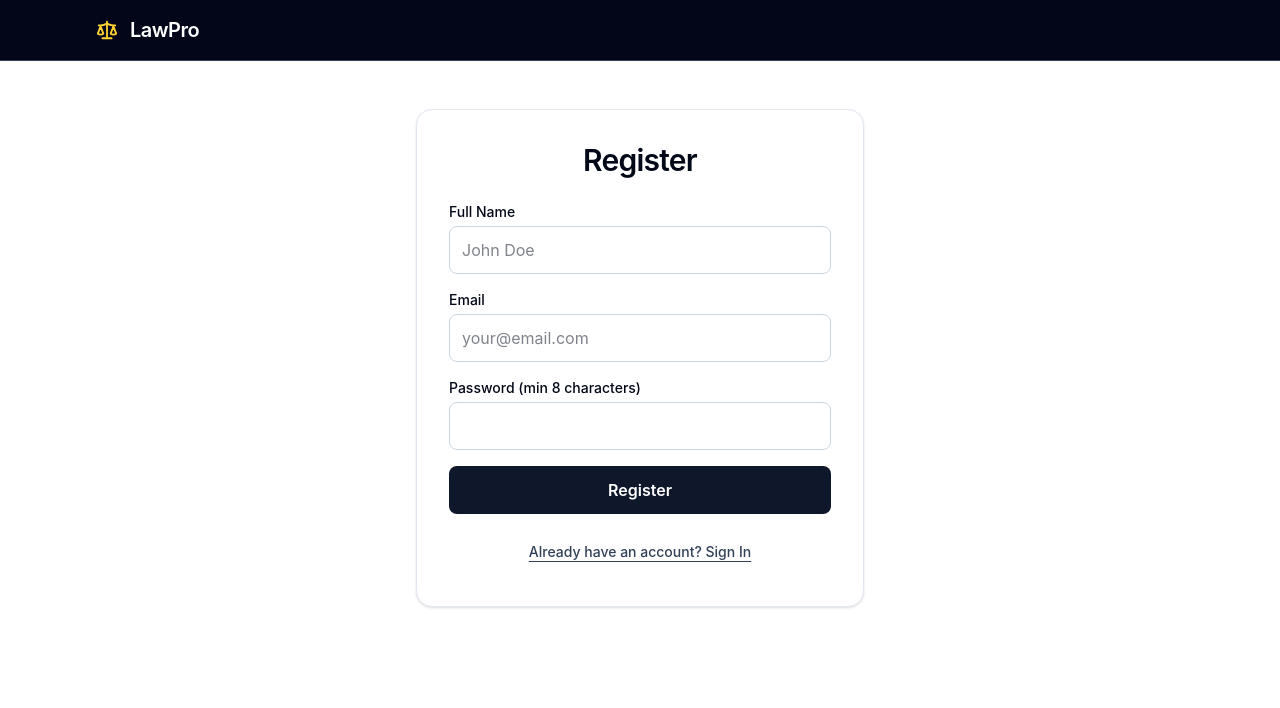
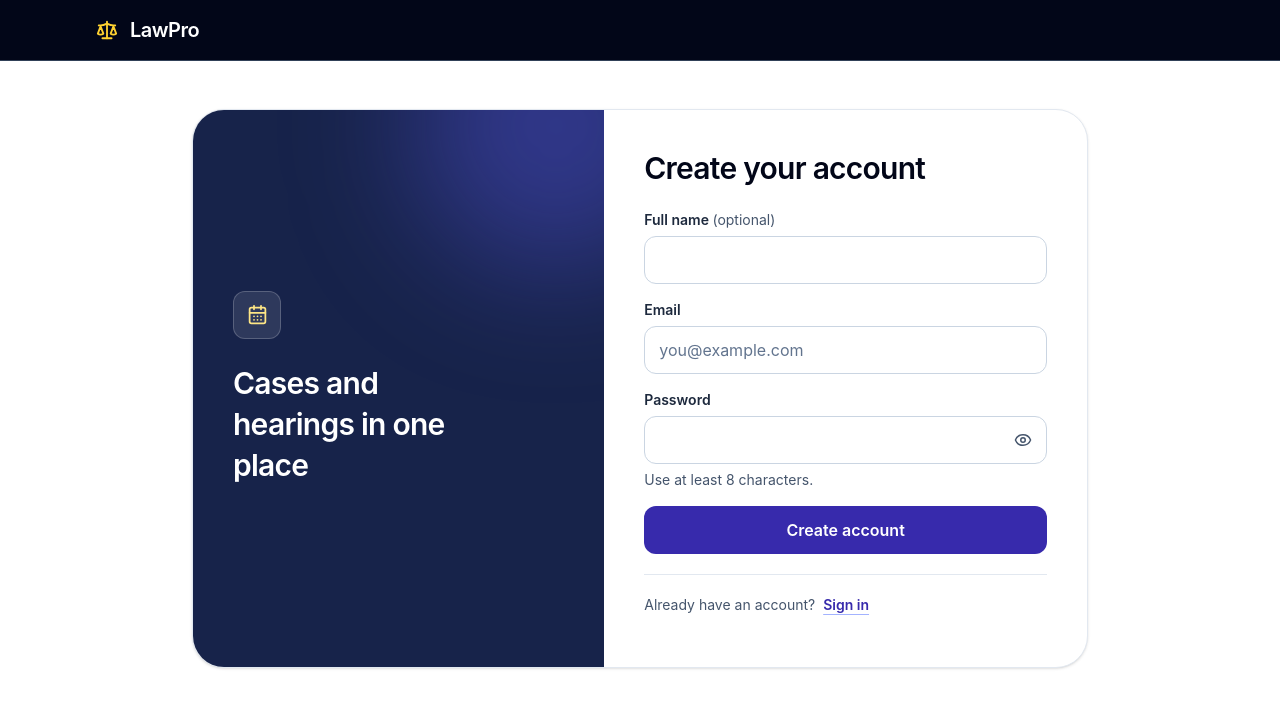
Before and after one commit to blackboa-ai/lawpro, a Next.js app in the folder frontend/: page /register in a window 1280 px wide. Shown: the top 708 px of the page. Built offline with nearby package versions, Linux system fonts and the light colour scheme; no server answers.

Commit message:
Release LawPro v2.2.2 sign-in and registration refresh

```diff
--- /dev/null
+++ b/frontend/app/AuthForm.tsx
@@ -0,0 +1,99 @@
+'use client';
+
+import Link from 'next/link';
+import { useState, type ComponentProps, type ReactNode } from 'react';
+import { CalendarDays, Eye, EyeOff, LoaderCircle } from 'lucide-react';
+
+export const authInputClass =
+  'block min-h-12 w-full rounded-xl border border-slate-300 bg-white px-3.5 py-2.5 text-base text-slate-950 placeholder:text-slate-500 focus:border-indigo-700 focus:outline-2 focus:outline-offset-2 focus:outline-indigo-700 disabled:bg-slate-50';
+
+export function AuthFormLayout({ isRegister = false, children }: {
+  isRegister?: boolean;
+  children: ReactNode;
+}) {
+  return (
+    <section
+      aria-labelledby="auth-title"
+      className="mx-auto max-w-md overflow-hidden rounded-[1.5rem] border border-slate-200 bg-white shadow-sm md:grid md:max-w-4xl md:grid-cols-[minmax(0,0.92fr)_minmax(0,1.08fr)] md:rounded-[2rem]"
+    >
+      <div className="relative isolate overflow-hidden bg-[#17234a] px-6 py-5 text-white sm:px-8 md:flex md:flex-col md:justify-center md:p-10">
+        <div aria-hidden="true" className="pointer-events-none absolute -right-24 -top-32 -z-10 h-72 w-72 rounded-full bg-indigo-500/35 blur-3xl" />
+        <div className="flex items-center gap-3 md:block">
+          <span className="inline-flex size-10 shrink-0 items-center justify-center rounded-xl border border-white/20 bg-white/10 text-amber-200 md:mb-6 md:size-12">
+            <CalendarDays size={21} aria-hidden={true} />
+          </span>
+          <p className="max-w-[15rem] text-base font-semibold leading-snug tracking-tight md:text-3xl">
+            Cases and hearings in one place
+          </p>
+        </div>
+      </div>
+
+      <div className="px-5 py-6 sm:px-8 sm:py-8 md:px-10 md:py-10">
+        <h1 id="auth-title" className="text-2xl font-semibold tracking-tight text-slate-950 sm:text-3xl">
+          {isRegister ? 'Create your account' : 'Sign in to LawPro'}
+        </h1>
+        <div className="mt-6">{children}</div>
+        <p className="mt-5 flex flex-wrap items-center gap-x-2 border-t border-slate-200 pt-2 text-sm text-slate-600">
+          {isRegister ? 'Already have an account?' : 'New to LawPro?'}
+          <Link
+            href={isRegister ? '/login' : '/register'}
+            className="inline-flex min-h-11 items-center font-semibold text-indigo-800 underline decoration-indigo-300 underline-offset-4 hover:decoration-indigo-800 focus-visible:rounded focus-visible:outline-2 focus-visible:outline-offset-2 focus-visible:outline-indigo-700"
+          >
+            {isRegister ? 'Sign in' : 'Create an account'}
+          </Link>
+        </p>
+      </div>
+    </section>
+  );
+}
+
+export function AuthPasswordInput(props: Pick<ComponentProps<'input'>, 'autoComplete' | 'value' | 'onChange' | 'minLength' | 'disabled'>) {
+  const [visible, setVisible] = useState(false);
+
+  return (
+    <div>
+      <label htmlFor="password" className="mb-1.5 block text-sm font-semibold text-slate-800">Password</label>
+      <div className="relative">
+        <input
+          {...props}
+          id="password"
+          name="password"
+          type={visible ? 'text' : 'password'}
+          autoCapitalize="none"
+          spellCheck={false}
+          aria-describedby={props.minLength ? 'password-hint' : undefined}
+          className={`${authInputClass} pr-14`}
+          required
+        />
+        <button
+          type="button"
+          aria-label={visible ? 'Hide password' : 'Show password'}
+          onClick={() => setVisible(current => !current)}
+          className="absolute end-0.5 top-0.5 inline-flex size-11 items-center justify-center rounded-lg text-slate-600 hover:bg-slate-100 hover:text-slate-950 focus-visible:outline-2 focus-visible:outline-offset-2 focus-visible:outline-indigo-700"
+        >
+          {visible ? <EyeOff size={18} aria-hidden={true} /> : <Eye size={18} aria-hidden={true} />}
+        </button>
+      </div>
+      {props.minLength && (
+        <p id="password-hint" className="mt-1.5 text-sm text-slate-600">Use at least {props.minLength} characters.</p>
+      )}
+    </div>
+  );
+}
+
+export function AuthSubmit({ loading, label, pendingLabel }: {
+  loading: boolean;
+  label: string;
+  pendingLabel: string;
+}) {
+  return (
+    <button
+      type="submit"
+      disabled={loading}
+      className="inline-flex min-h-12 w-full items-center justify-center gap-2 rounded-xl bg-indigo-800 px-4 py-2.5 font-semibold text-white hover:bg-indigo-900 focus-visible:outline-2 focus-visible:outline-offset-2 focus-visible:outline-indigo-700 disabled:opacity-70"
+    >
+      {loading ? pendingLabel : label}
+      {loading && <LoaderCircle size={17} className="motion-safe:animate-spin" aria-hidden={true} />}
+    </button>
+  );
+}
--- a/frontend/app/login/page.tsx
+++ b/frontend/app/login/page.tsx
@@ -1,9 +1,9 @@
 "use client";
 
-import Link from 'next/link'
 import { useState } from 'react'
 import { login } from '@/lib/api'
 import { useAuth } from '@/context/AuthContext'
+import { AuthFormLayout, AuthPasswordInput, AuthSubmit, authInputClass } from '../AuthForm'
 
 export default function LoginPage() {
   const [email, setEmail] = useState('')
@@ -28,63 +28,42 @@ export default function LoginPage() {
   }
 
   return (
-    <div className="mx-auto max-w-md rounded-2xl border border-slate-200 bg-white p-4 shadow-sm sm:p-8">
-      <h1 className="mb-6 text-center text-3xl font-semibold tracking-tight">Sign In</h1>
-
+    <AuthFormLayout>
       {error && (
-        <div role="alert" className="bg-red-100 border border-red-400 text-red-700 px-3 py-2 rounded mb-4">
+        <p role="alert" className="mb-4 rounded-xl border border-red-200 bg-red-50 px-3 py-2 text-sm text-red-800">
           {error}
-        </div>
+        </p>
       )}
 
-      <form onSubmit={handleSubmit} className="space-y-4">
+      <form onSubmit={handleSubmit} className="space-y-4" aria-busy={loading}>
         <div>
-          <label htmlFor="email" className="block text-sm font-medium mb-1">
+          <label htmlFor="email" className="mb-1.5 block text-sm font-semibold text-slate-800">
             Email
           </label>
           <input
             type="email"
             id="email"
+            name="email"
             autoComplete="email"
+            autoCapitalize="none"
+            spellCheck={false}
             value={email}
             onChange={(e) => setEmail(e.target.value)}
-            className="w-full rounded-lg border border-slate-300 min-h-12 px-3 py-2.5 text-base focus-visible:outline-2 focus-visible:outline-offset-2 focus-visible:outline-slate-700"
-            placeholder="your@email.com"
+            className={authInputClass}
+            placeholder="you@example.com"
             required
             disabled={loading}
           />
         </div>
 
-        <div>
-          <label htmlFor="password" className="block text-sm font-medium mb-1">
-            Password
-          </label>
-          <input
-            type="password"
-            id="password"
-            autoComplete="current-password"
-            value={password}
-            onChange={(e) => setPassword(e.target.value)}
-            className="w-full rounded-lg border border-slate-300 min-h-12 px-3 py-2.5 text-base focus-visible:outline-2 focus-visible:outline-offset-2 focus-visible:outline-slate-700"
-            required
-            disabled={loading}
-          />
-        </div>
-
-        <button
-          type="submit"
-          className="w-full rounded-lg min-h-12 bg-slate-900 py-2.5 font-semibold text-white hover:bg-slate-700 disabled:opacity-50"
+        <AuthPasswordInput
+          autoComplete="current-password"
+          value={password}
+          onChange={event => setPassword(event.target.value)}
           disabled={loading}
-        >
-          {loading ? 'Signing in...' : 'Sign In'}
-        </button>
+        />
+        <AuthSubmit loading={loading} label="Sign in" pendingLabel="Signing in…" />
       </form>
-
-      <div className="mt-4 text-center">
-        <Link href="/register" className="inline-flex min-h-11 items-center justify-center text-sm font-medium text-slate-700 underline underline-offset-4">
-          Don't have an account? Register
-        </Link>
-      </div>
-    </div>
+    </AuthFormLayout>
   )
 }
--- a/frontend/app/register/page.tsx
+++ b/frontend/app/register/page.tsx
@@ -1,9 +1,9 @@
 "use client";
 
-import Link from 'next/link'
 import { useState } from 'react'
 import { register, login } from '@/lib/api'
 import { useAuth } from '@/context/AuthContext'
+import { AuthFormLayout, AuthPasswordInput, AuthSubmit, authInputClass } from '../AuthForm'
 
 export default function RegisterPage() {
   const [email, setEmail] = useState('')
@@ -30,80 +30,59 @@ export default function RegisterPage() {
   }
 
   return (
-    <div className="mx-auto max-w-md rounded-2xl border border-slate-200 bg-white p-4 shadow-sm sm:p-8">
-      <h1 className="mb-6 text-center text-3xl font-semibold tracking-tight">Register</h1>
-
+    <AuthFormLayout isRegister>
       {error && (
-        <div role="alert" className="bg-red-100 border border-red-400 text-red-700 px-3 py-2 rounded mb-4">
+        <p role="alert" className="mb-4 rounded-xl border border-red-200 bg-red-50 px-3 py-2 text-sm text-red-800">
           {error}
-        </div>
+        </p>
       )}
 
-      <form onSubmit={handleSubmit} className="space-y-4">
+      <form onSubmit={handleSubmit} className="space-y-4" aria-busy={loading}>
         <div>
-          <label htmlFor="fullName" className="block text-sm font-medium mb-1">
-            Full Name
+          <label htmlFor="fullName" className="mb-1.5 block text-sm font-semibold text-slate-800">
+            Full name <span className="font-normal text-slate-600">(optional)</span>
           </label>
           <input
             type="text"
             id="fullName"
+            name="fullName"
             autoComplete="name"
             value={fullName}
             onChange={(e) => setFullName(e.target.value)}
-            className="w-full rounded-lg border border-slate-300 min-h-12 px-3 py-2.5 text-base focus-visible:outline-2 focus-visible:outline-offset-2 focus-visible:outline-slate-700"
-            placeholder="John Doe"
+            className={authInputClass}
             disabled={loading}
           />
         </div>
 
         <div>
-          <label htmlFor="email" className="block text-sm font-medium mb-1">
+          <label htmlFor="email" className="mb-1.5 block text-sm font-semibold text-slate-800">
             Email
           </label>
           <input
             type="email"
             id="email"
+            name="email"
             autoComplete="email"
+            autoCapitalize="none"
+            spellCheck={false}
             value={email}
             onChange={(e) => setEmail(e.target.value)}
-            className="w-full rounded-lg border border-slate-300 min-h-12 px-3 py-2.5 text-base focus-visible:outline-2 focus-visible:outline-offset-2 focus-visible:outline-slate-700"
-            placeholder="your@email.com"
+            className={authInputClass}
+            placeholder="you@example.com"
             required
             disabled={loading}
           />
         </div>
 
-        <div>
-          <label htmlFor="password" className="block text-sm font-medium mb-1">
-            Password (min 8 characters)
-          </label>
-          <input
-            type="password"
-            id="password"
-            autoComplete="new-password"
-            value={password}
-            onChange={(e) => setPassword(e.target.value)}
-            className="w-full rounded-lg border border-slate-300 min-h-12 px-3 py-2.5 text-base focus-visible:outline-2 focus-visible:outline-offset-2 focus-visible:outline-slate-700"
-            minLength={8}
-            required
-            disabled={loading}
-          />
-        </div>
-
-        <button
-          type="submit"
-          className="w-full rounded-lg min-h-12 bg-slate-900 py-2.5 font-semibold text-white hover:bg-slate-700 disabled:opacity-50"
+        <AuthPasswordInput
+          autoComplete="new-password"
+          value={password}
+          onChange={event => setPassword(event.target.value)}
+          minLength={8}
           disabled={loading}
-        >
-          {loading ? 'Registering...' : 'Register'}
-        </button>
+        />
+        <AuthSubmit loading={loading} label="Create account" pendingLabel="Creating account…" />
       </form>
-
-      <div className="mt-4 text-center">
-        <Link href="/login" className="inline-flex min-h-11 items-center justify-center text-sm font-medium text-slate-700 underline underline-offset-4">
-          Already have an account? Sign In
-        </Link>
-      </div>
-    </div>
+    </AuthFormLayout>
   )
 }
--- a/frontend/types/lucide-react.d.ts
+++ b/frontend/types/lucide-react.d.ts
@@ -26,6 +26,10 @@ declare module 'lucide-react' {
   export const Settings: React.FC<IconProps>;
   export const Bell: React.FC<IconProps>;
   export const Calendar: React.FC<IconProps>;
+  export const CalendarDays: React.FC<IconProps>;
+  export const Eye: React.FC<IconProps>;
+  export const EyeOff: React.FC<IconProps>;
+  export const LoaderCircle: React.FC<IconProps>;
   export const Clock: React.FC<IconProps>;
   export const Gavel: React.FC<IconProps>;
   export const Scale: React.FC<IconProps>;
```
Also changed, not shown: 2 other files (tests, documents, lock files or other folders).
